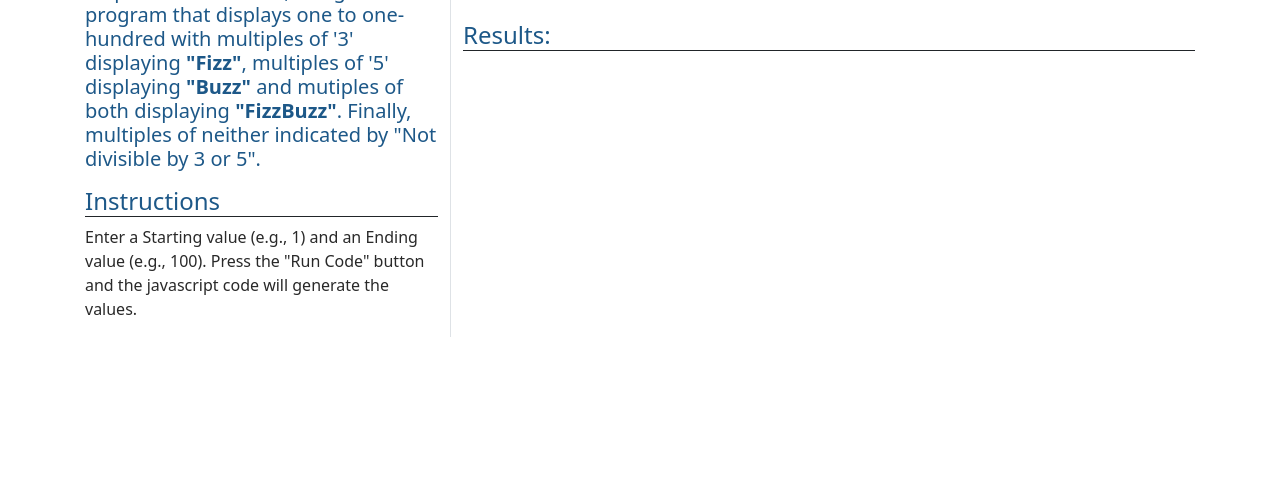
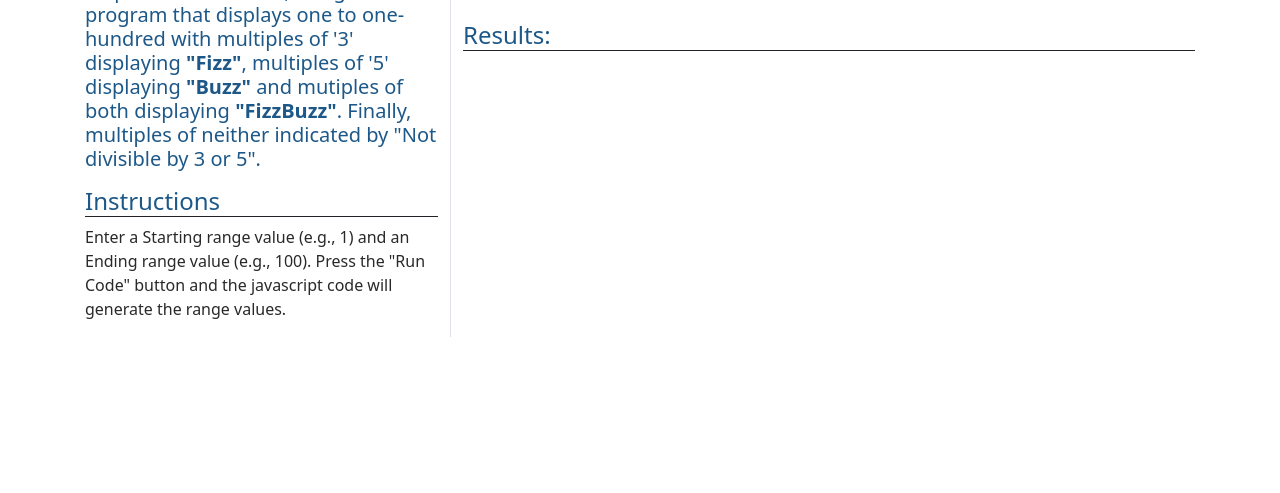
Before and after one commit to Hamberfim/jsFizzBuzz, a plain HTML site: page app.html in a window 1280 px wide. Shown: the part 229-722 px from the top of the page. Drawn offline with nearby package versions, Linux system fonts and the light colour scheme.

Commit message:
copy chnages

```diff
--- a/app.html
+++ b/app.html
@@ -59,8 +59,8 @@
                         multiples of '3' displaying <span class="fw-bold">"Fizz"</span>, multiples of '5' displaying <span class="fw-bold">"Buzz"</span> and mutiples of both
                         displaying <span class="fw-bold">"FizzBuzz"</span>. Finally, multiples of neither indicated by "Not divisible by 3 or 5".</h5>
                     <h4 class="mt-3 border-bottom border-1 border-dark">Instructions</h4>
-                    <p>Enter a Starting value (e.g., 1) and an Ending value (e.g., 100). Press the "Run Code" button and
-                        the javascript code will generate the values.</p>
+                    <p>Enter a Starting range value (e.g., 1) and an Ending range value (e.g., 100). Press the "Run Code" button and
+                        the javascript code will generate the range values.</p>
                 </div>
                 <div class="col col-lg-8">
                     <div class="mt-3">
```
